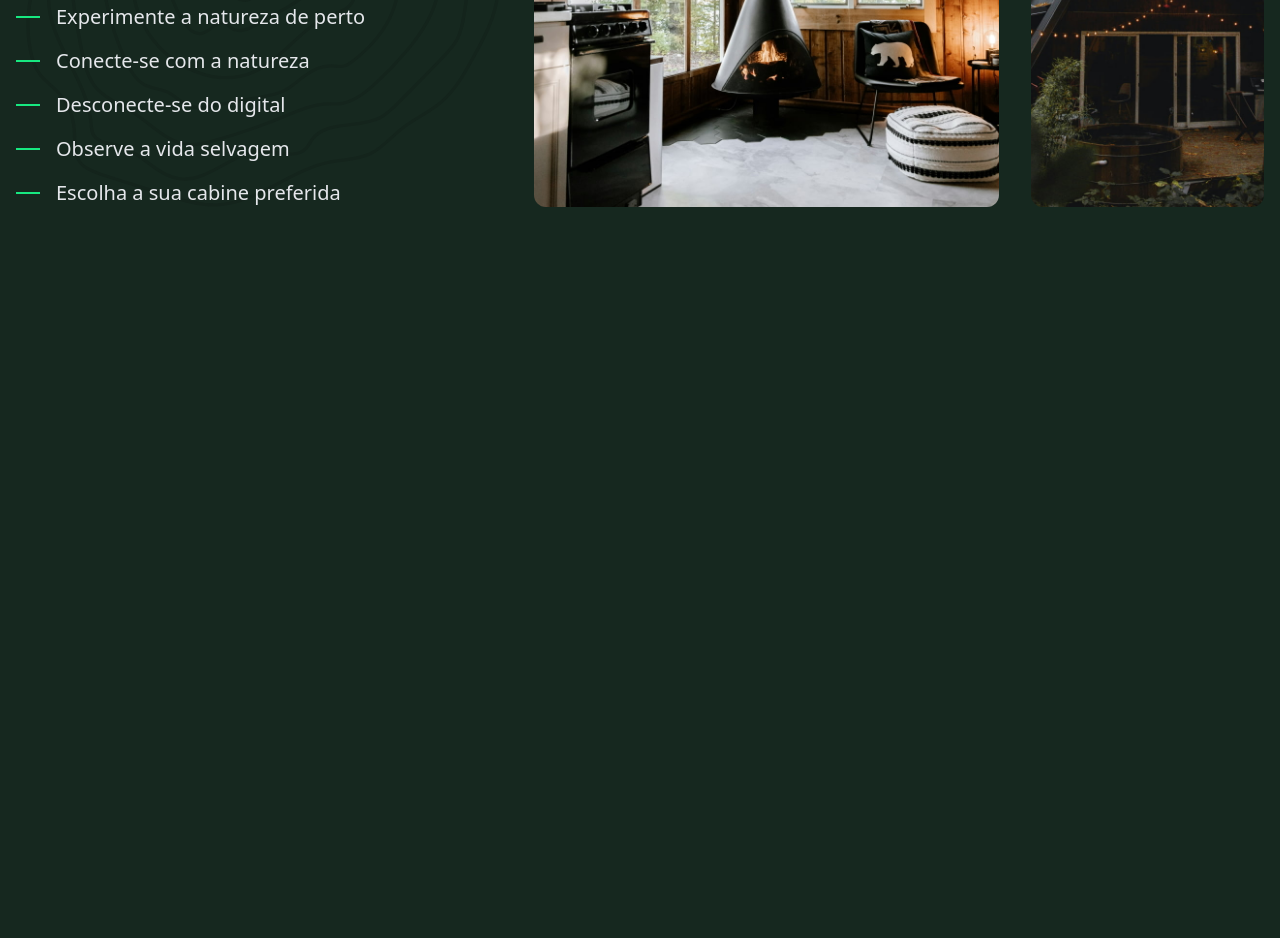
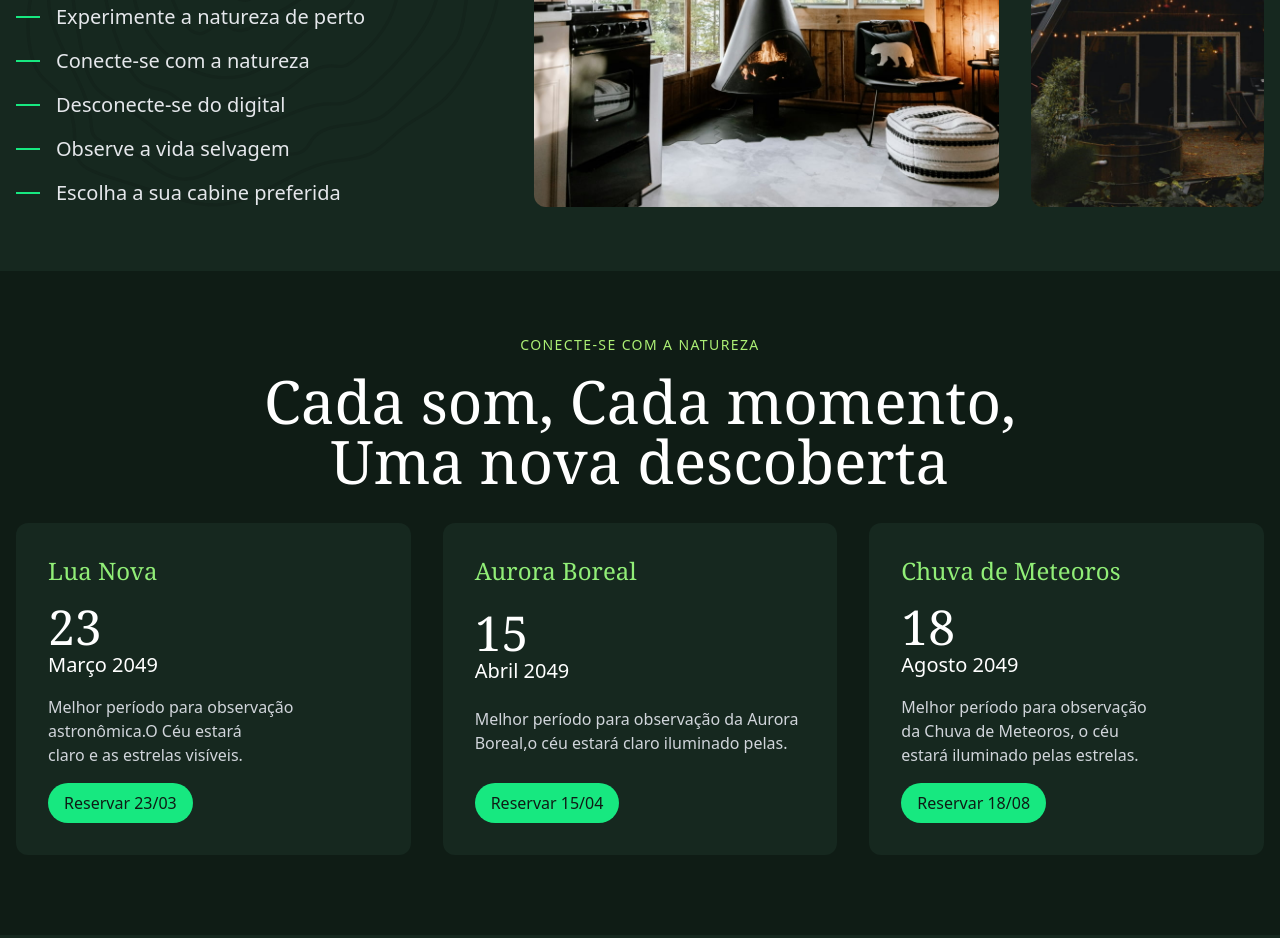
Before and after one commit to Thyagovz/projeto-forest, a website: page src/index.html in a window 1280 px wide. Shown: the part 1343-2281 px from the top of the page. Before the commit the page ends 1934 px from the top, so only its background shows below. Drawn offline with Linux system fonts and the light colour scheme.

Commit message:
Adds an events showcase section and introduces new utility CSS helpers
Introduces a new "Conecte-se com a natureza" events section featuring three astronomical events with responsive, horizontally scrollable cards. Adds a collection of utility CSS classes (layout, spacing, typography, and responsive helpers) to support the new design and improve overall styling consistency across components. These helpers enable easier centering, grid layouts, overflow handling, and typographic scaling to align with the updated section.

```diff
--- a/src/index.html
+++ b/src/index.html
@@ -187,5 +187,74 @@
         </div>
       </div>
     </section>
+
+    <section id="events" class="mb-12 sm:mb-16 py-12 sm:py-16 bg-verde-900">
+      <div class="container">
+        <p
+          class="mb-4 text-center text-verde-200 uppercase tracking-widest text-sm"
+        >
+          Conecte-se com a natureza
+        </p>
+        <h2
+          class="mb-8 mx-auto font-serif text-balance text-center max-w-screen-md text-white text-4xl sm:text-6xl"
+        >
+          Cada som, Cada momento, Uma nova descoberta
+        </h2>
+        <div
+          class="overflow-x-auto snap-x snap-mandatory pb-4 grid grid-cols-[repeat(3,minmax(300px,1fr))] lg:grid-cols-3 gap-4 sm:gap-8"
+        >
+          <div class="grid snap-center gap-4 bg-verde-800 p-6 sm:p-8 rounded-xl">
+            <h3 class="text-verde-300 text-2xl font-serif">Lua Nova</h3>
+            <div class="text-white">
+              <p class="font-serif text-5xl">23</p>
+              <p class="text-xl">Março 2049</p>
+            </div>
+            <p class="text-gray-300 text-balance">
+              Melhor período para observação astronômica.O Céu estará claro e as
+              estrelas visíveis.
+            </p>
+            <a
+              href="#contact"
+              class="justify-self-start self-end bg-verde-400 text-verde-900 py-2 px-4 inline-block rounded-full"
+              >Reservar 23/03</a
+            >
+          </div>
+          <div class="grid snap-center gap-4 bg-verde-800 p-6 sm:p-8 rounded-xl">
+            <h3 class="text-verde-300 text-2xl font-serif">Aurora Boreal</h3>
+            <div class="text-white">
+              <p class="font-serif text-5xl">15</p>
+              <p class="text-xl">Abril 2049</p>
+            </div>
+            <p class="text-gray-300 text-balance">
+              Melhor período para observação da Aurora Boreal,o céu estará claro
+              iluminado pelas.
+            </p>
+            <a
+              href="#contact"
+              class="justify-self-start self-end bg-verde-400 text-verde-900 py-2 px-4 inline-block rounded-full"
+              >Reservar 15/04</a
+            >
+          </div>
+          <div class="grid snap-center gap-4 bg-verde-800 p-6 sm:p-8 rounded-xl">
+            <h3 class="text-verde-300 text-2xl font-serif">
+              Chuva de Meteoros
+            </h3>
+            <div class="text-white">
+              <p class="font-serif text-5xl">18</p>
+              <p class="text-xl">Agosto 2049</p>
+            </div>
+            <p class="text-gray-300 text-balance">
+              Melhor período para observação da Chuva de Meteoros, o céu estará
+              iluminado pelas estrelas.
+            </p>
+            <a
+              href="#contact"
+              class="justify-self-start self-end bg-verde-400 text-verde-900 py-2 px-4 inline-block rounded-full"
+              >Reservar 18/08</a
+            >
+          </div>
+        </div>
+      </div>
+    </section>
   </body>
 </html>
```
Also changed, not shown: src/output.css.
